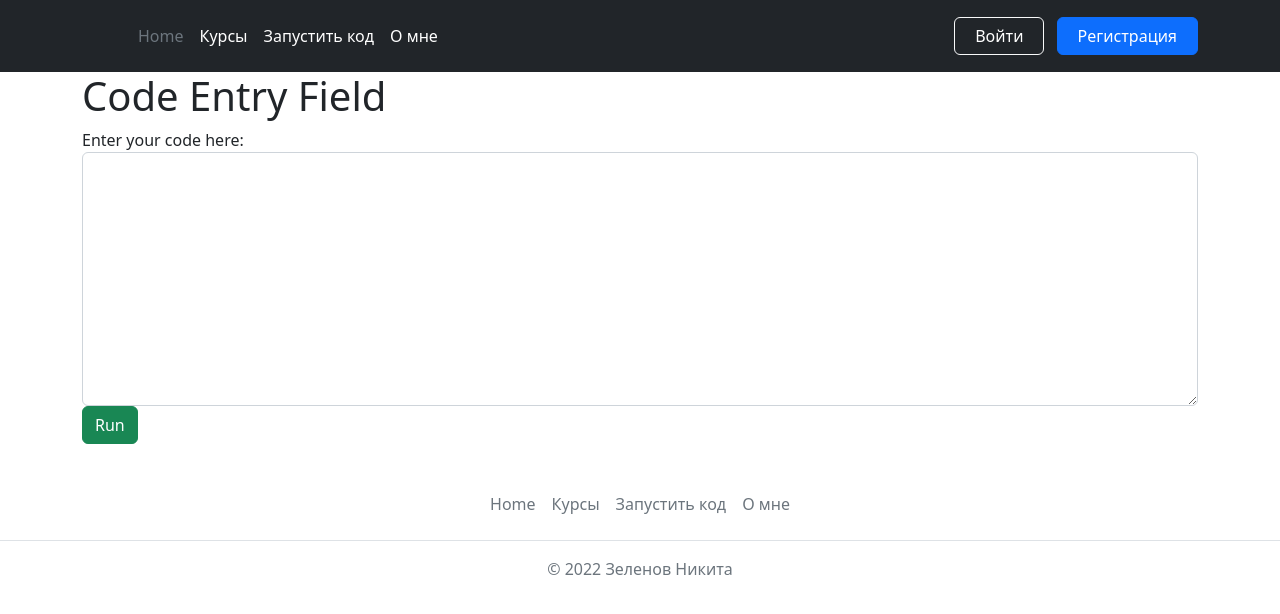
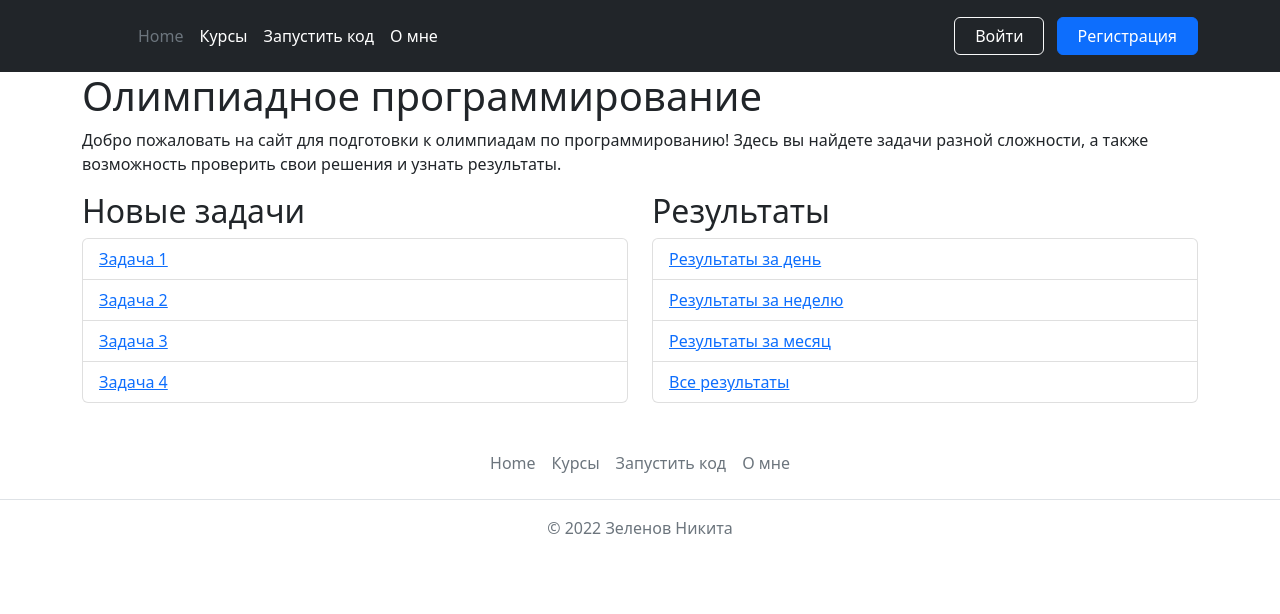
Before and after one commit to ZeNik77/flask-ez, a Flask app: page / in a window 1280 px wide. Shown: the top 614 px of the page. Run offline with Flask 3, Linux system fonts and the light colour scheme.

Commit message:
run_code and index done properly

```diff
--- a/code.txt
+++ b/code.txt
@@ -1 +1,5 @@
-print('xd')
+a = 2
+
+b = 3
+
+print(a + b)
--- a/routes.py
+++ b/routes.py
@@ -37,24 +37,22 @@ def get_username(request):
 
 @app.route('/')
 def index():
-    print('\''+get_username(request)+'\'')
-    if get_username(request):
-        print('HAHAHA?')
-    return render_template('index.html', title='home', cur_user=get_username(request))
+    return render_template('index.html', cur_user=get_username(request))
 
-@app.route('/run_code', methods=['POST'])
+@app.route('/run_code', methods=['GET', 'POST'])
 def run_code():
-    code = request.form['code']
-    with open('code.txt', 'w') as f:
-        f.write(code)
-    out = subprocess.run(['python', 'code.txt'], stdout=subprocess.PIPE, stderr=subprocess.PIPE, text=True)
-    if not out.stderr:
-        print(out.stdout)
-        return render_template('index.html', cur_user=get_username(request), out=out.stdout, err='', code=code)
-    else:
-        print(out.stderr)
-        return render_template('index.html', cur_user=get_username(request), out='', err=out.stderr, code=code)
-
+    if request.method == 'POST':
+        code = request.form['code']
+        with open('code.txt', 'w') as f:
+            f.write(code)
+        out = subprocess.run(['python', 'code.txt'], stdout=subprocess.PIPE, stderr=subprocess.PIPE, text=True)
+        if not out.stderr:
+            print(out.stdout)
+            return render_template('run_code.html', cur_user=get_username(request), out=out.stdout, err='', code=code)
+        else:
+            print(out.stderr)
+            return render_template('run_code.html', cur_user=get_username(request), out='', err=out.stderr, code=code)
+    return render_template('run_code.html', title='home', cur_user=get_username(request))
 @app.route('/login', methods=['POST', 'GET'])
 def login():
     if request.method == 'POST':
@@ -146,4 +144,4 @@ def edit_profile():
 
 @app.route('/about', methods=['GET'])
 def about():
-    return render_template('about.html')
+    return render_template('about.html', cur_user=get_username(request))
--- a/templates/base.html
+++ b/templates/base.html
@@ -13,9 +13,9 @@
                 </a>
 
                 <ul class="nav col-12 col-lg-auto me-lg-auto mb-2 justify-content-center mb-md-0">
-                    <li><a href="#" class="nav-link px-2 text-secondary">Home</a></li>
+                    <li><a href="/" class="nav-link px-2 text-secondary">Home</a></li>
                     <li><a href="#" class="nav-link px-2 text-white">Курсы</a></li>
-                    <li><a href="/" class="nav-link px-2 text-white">Запустить код</a></li>
+                    <li><a href="/run_code" class="nav-link px-2 text-white">Запустить код</a></li>
                     <li><a href="/about" class="nav-link px-2 text-white">О мне</a></li>
                 </ul>
 
@@ -40,9 +40,9 @@
 
     <footer class="py-3 my-4">
         <ul class="nav justify-content-center border-bottom pb-3 mb-3">
-        <li class="nav-item"><a href="#" class="nav-link px-2 text-muted">Home</a></li>
+        <li class="nav-item"><a href="/" class="nav-link px-2 text-muted">Home</a></li>
         <li class="nav-item"><a href="#" class="nav-link px-2 text-muted">Курсы</a></li>
-        <li class="nav-item"><a href="/" class="nav-link px-2 text-muted">Запустить код</a></li>
+        <li class="nav-item"><a href="/run_code" class="nav-link px-2 text-muted">Запустить код</a></li>
         <li class="nav-item"><a href="/about" class="nav-link px-2 text-muted">О мне</a></li>
         </ul>
         <p class="text-center text-muted">© 2022 Зеленов Никита</p>
--- a/templates/index.html
+++ b/templates/index.html
@@ -1,40 +1,32 @@
 {% extends "base.html" %}
-  {% block head %} <title>Code Entry Field</title> {% endblock %}
+
+{% block head %}
+<title>Главная страница</title>
+{% endblock %}
 
 {% block body %}
 <div class="container">
-      <h1>Code Entry Field</h1>
-      <form method="post" action="{{ url_for('run_code') }}">
-        <div class="form-group">
-          <label for="code">Enter your code here:</label>
-          <textarea class="form-control" id="code" name="code" rows="10">{{ code }}</textarea>
+    <h1>Олимпиадное программирование</h1>
+    <p>Добро пожаловать на сайт для подготовки к олимпиадам по программированию! Здесь вы найдете задачи разной сложности, а также возможность проверить свои решения и узнать результаты.</p>
+    <div class="row">
+      <div class="col-md-6">
+        <h2>Новые задачи</h2>
+        <ul class="list-group">
+          <li class="list-group-item"><a href="#">Задача 1</a></li>
+          <li class="list-group-item"><a href="#">Задача 2</a></li>
+          <li class="list-group-item"><a href="#">Задача 3</a></li>
+          <li class="list-group-item"><a href="#">Задача 4</a></li>
+        </ul>
       </div>
-        <button type="submit" class="btn btn-success">Run</button>
-      </form>
-    </div>
-    {% if code %}
-      <div class="accordion" id="accordionExample">
-        <div class="accordion-item">
-          <h4 class="accordion-header">
-            <button class="accordion-button" type="button" data-bs-toggle="collapse" data-bs-target="#collapseOne" aria-expanded="true" aria-controls="collapseOne">
-              Code verdict
-            </button>
-          </h4>
-          <div id="collapseOne" class="accordion-collapse collapse show" data-bs-parent="#accordionExample">
-            <div class="accordion-body">
-              {% if err %}
-                <strong>Error</strong><br>{{ err }}
-              {% else %}
-                <strong>Success</strong><br>{{ out }}
-              {% endif %}
-
+      <div class="col-md-6">
+        <h2>Результаты</h2>
+        <ul class="list-group">
+          <li class="list-group-item"><a href="#">Результаты за день</a></li>
+          <li class="list-group-item"><a href="#">Результаты за неделю</a></li>
+          <li class="list-group-item"><a href="#">Результаты за месяц</a></li>
+          <li class="list-group-item"><a href="#">Все результаты</a></li>
+        </ul>
       </div>
     </div>
   </div>
-      </div>
-    {% endif %}
 {% endblock %}
-
-
-  </body>
-</html>
```
Also changed, not shown: templates/run_code.html (added, +40 -0 lines). Lines whose indentation alone changed are shown as unchanged.
